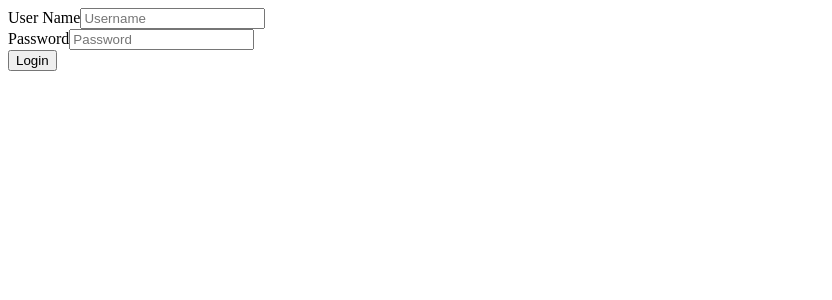
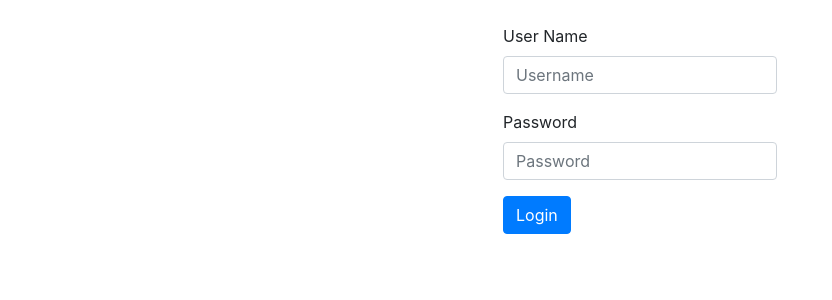
Before and after one commit to TashfeenRao/easy2employ-front-end-react-assignment, a React (Create React App) app: page / in a window 1280 px wide. Shown: the top 300 px of the page, without its empty margins (0-832 px from the left). Built offline with nearby package versions, Linux system fonts and the light colour scheme.

Commit message:
form for separate file added

```diff
--- a/src/components/App.js
+++ b/src/components/App.js
@@ -1,5 +1,6 @@
 import React from 'react';
 import Login from '../components/presentational/Login';
+import 'bootstrap/dist/css/bootstrap.min.css';
 
 function App() {
   return (
--- /dev/null
+++ b/src/components/container/LoginForm.js
@@ -0,0 +1,26 @@
+import React from 'react'
+import Form from "react-bootstrap/Form";
+import Button from "react-bootstrap/Button";
+
+function LoginForm() {
+    return (
+        <div>
+          <Form>
+          <Form.Group controlId="formBasicEmail">
+            <Form.Label>User Name</Form.Label>
+            <Form.Control type="email" placeholder="Username" />
+          </Form.Group>
+
+          <Form.Group controlId="formBasicPassword">
+            <Form.Label>Password</Form.Label>
+            <Form.Control type="password" placeholder="Password" />
+          </Form.Group>
+          <Button variant="primary" type="submit">
+            Login
+          </Button>
+        </Form>
+        </div>
+    )
+}
+
+export default LoginForm
--- a/src/components/presentational/Login.js
+++ b/src/components/presentational/Login.js
@@ -1,27 +1,13 @@
 import React from "react";
 import Container from "react-bootstrap/Container";
 import Row from "react-bootstrap/Row";
-import Form from "react-bootstrap/Form";
-import Button from "react-bootstrap/Button";
+import LoginForm from '../container/LoginForm';
 
 function Login() {
   return (
     <Container>
-      <Row>
-        <Form>
-          <Form.Group controlId="formBasicEmail">
-            <Form.Label>User Name</Form.Label>
-            <Form.Control type="email" placeholder="Username" />
-          </Form.Group>
-
-          <Form.Group controlId="formBasicPassword">
-            <Form.Label>Password</Form.Label>
-            <Form.Control type="password" placeholder="Password" />
-          </Form.Group>
-          <Button variant="primary" type="submit">
-            Login
-          </Button>
-        </Form>
+      <Row className="justify-content-center mt-4">
+          <LoginForm />
       </Row>
     </Container>
   );
```
